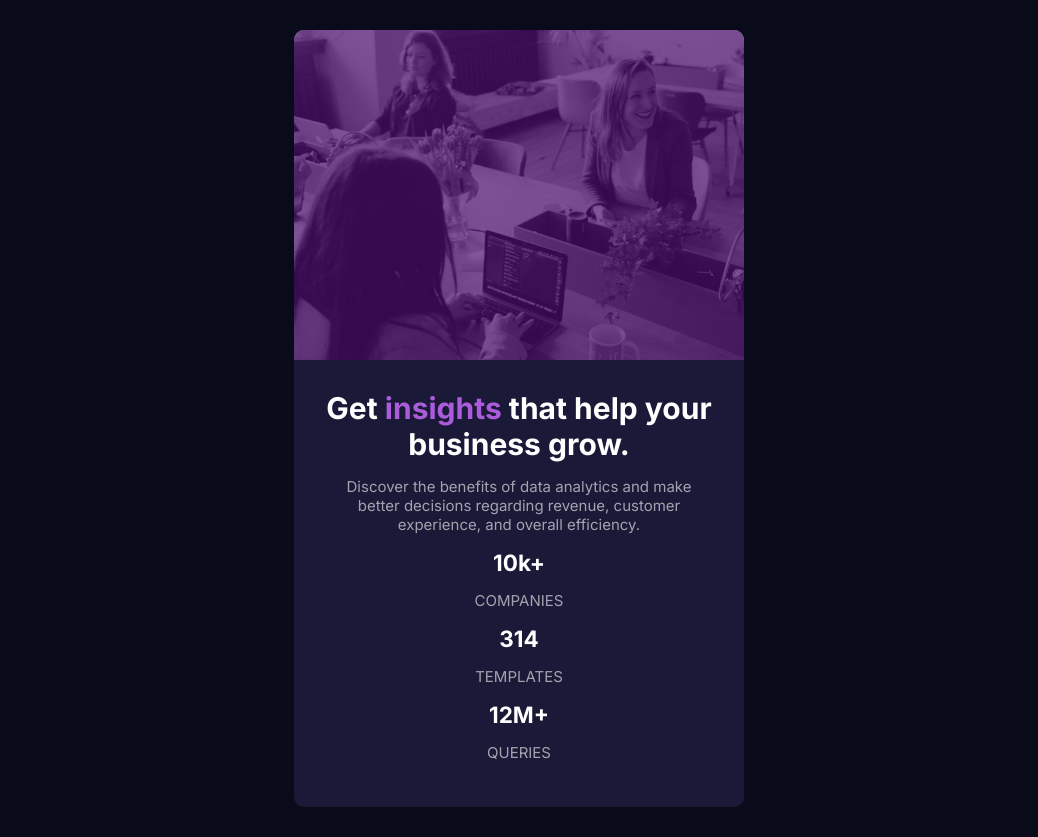
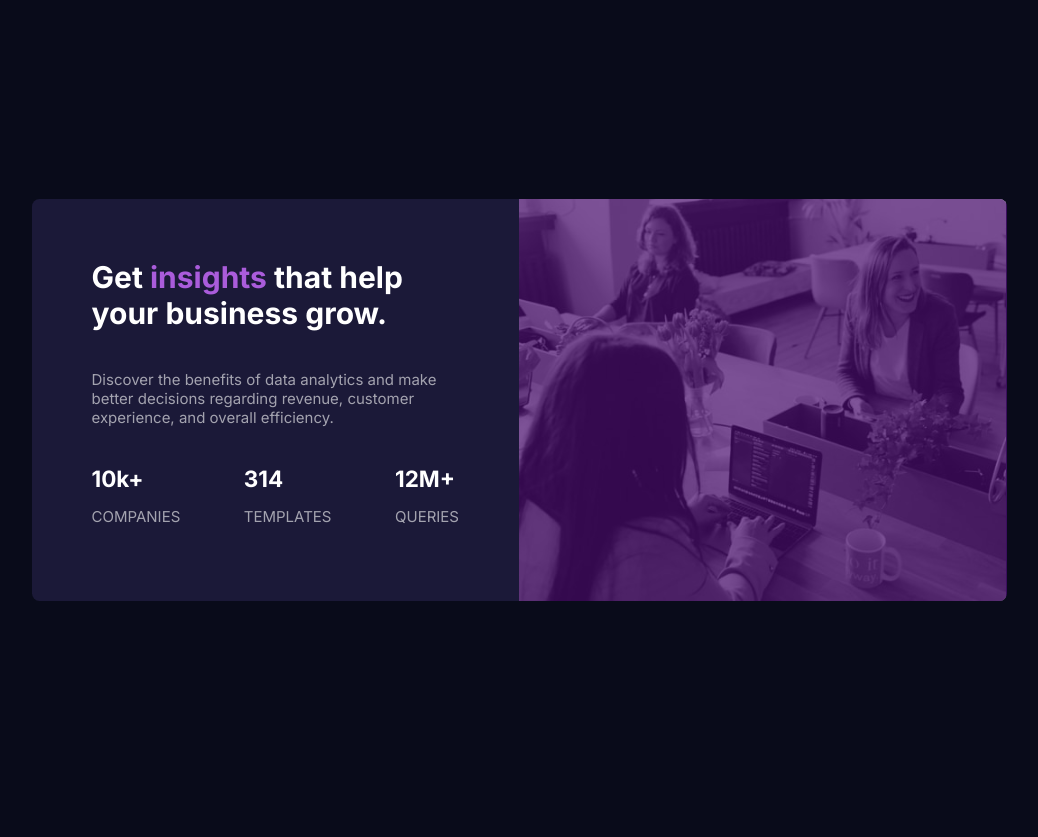
Before and after one commit to karan221/stats-preview-card-component-main, a plain HTML site: page index.html in a window 1280 px wide. Shown: the whole page, without its empty margins (121-1159 px from the left). After the commit the page ends 800 px from the top, so only its background shows below. Drawn offline with Linux system fonts and the light colour scheme.

Commit message:
desktop layout handling

```diff
--- a/style.scss
+++ b/style.scss
@@ -62,3 +62,58 @@ main {
 
   }
 }
+
+@media (min-width: 40rem) {
+  html,body {
+    width: min-content;
+    height: 100%;
+  }
+  main {
+    width: 100%;
+    min-height: 100%;
+    padding-right: 3rem;
+    padding-left: 3rem;
+
+    .container {
+      width: 100%;
+      min-width: 60rem;
+      max-width: min(65rem, 95%);
+      border-radius: 7.5px;
+    }
+
+    .card {
+      display: grid;
+      grid-auto-rows: min-content;
+      grid-auto-columns: min-content;
+      grid-template-areas: "content image";
+      grid-template-columns: 1fr 1fr;
+
+      .card__image {
+        grid-area: image;
+        background: url('images/image-header-desktop.jpg');
+        background-size: contain;
+        background-repeat: no-repeat;
+        padding-top: calc(100% * 446 / 540);
+        width: 100%;
+      }
+
+      .card__content {
+        grid-area: content;
+        box-sizing: border-box;
+        display: flex;
+        flex-direction: column;
+        text-align: start;
+        justify-content: space-between;
+        margin: clamp(0.1rem, 10%, 2rem);
+
+        .card__stats {
+          width: 100%;
+          display: flex;
+          justify-content: space-between;
+        }
+
+      }
+
+    }
+  }
+}
```
Also changed, not shown: style.css, 1 other file.
